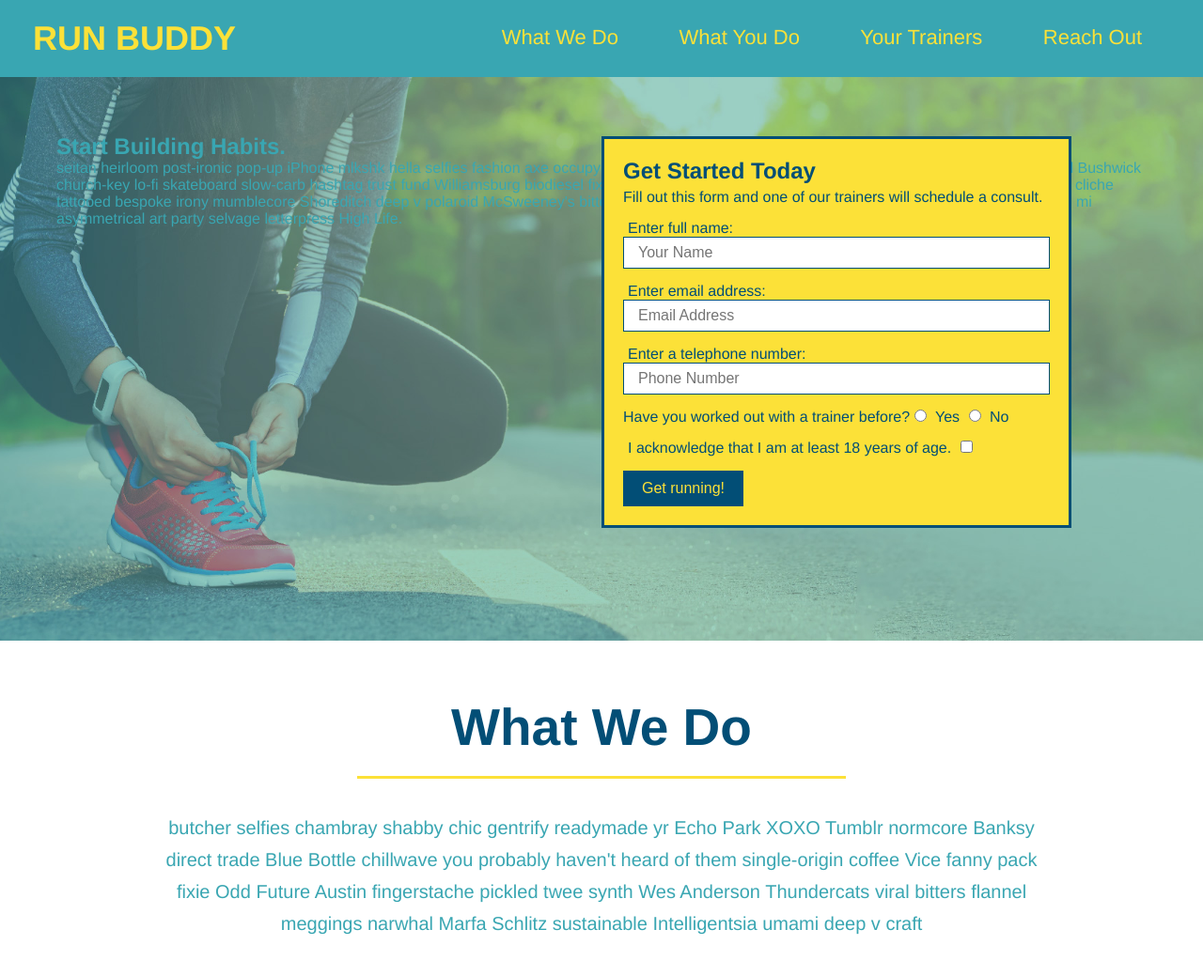
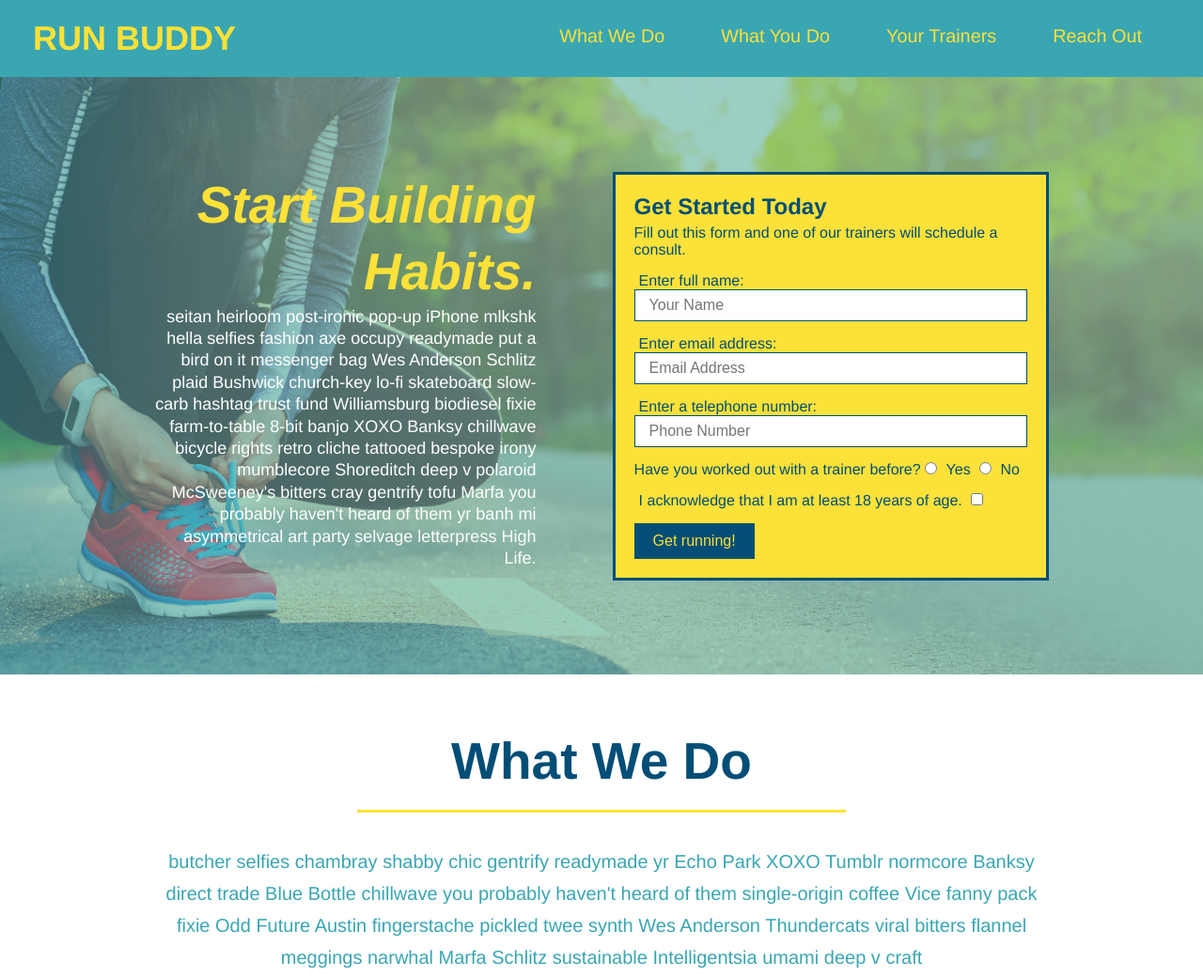
Before and after one commit to justpuzey/runbuddy, a plain HTML site: page index.html in a window 1280 px wide. Shown: the top 1039 px of the page at 94% size. Drawn offline with Linux system fonts and the light colour scheme.

Commit message:
add flexbox to the hero

```diff
--- a/assets/CSS/style.css
+++ b/assets/CSS/style.css
@@ -35,34 +35,38 @@ header nav {
   margin: 7px 0;
 }
 
-header nav ul li {
-  display: inline;
+header nav ul {
+  display: flex;
+  flex-wrap: wrap;
+  justify-content: space-between;
+  align-items: center;
+  list-style: none;
 }
 
 header nav ul li a {
   margin: 0 30px;
   font-weight: lighter;
-  font-size: 22px;
+  font-size: 1.55vw;
 }
 
 /* HEADER / NAVBAR STYLES END */
 
 /* FOOTER STYLES START */
 footer {
+  justify-content: space-between;
+  flex-wrap: wrap;
   background: #fce138;
   padding: 40px 35px;
   width: 100%;
 }
 
 footer h2 {
-  display: inline;
   color: #024e76;
   font-size: 30px;
   margin: 0;
 }
 
 footer div {
-  float: right;
   line-height: 1.5;
   text-align: right;
 }
@@ -79,22 +83,36 @@ section {
 
 /* HERO STYLES START */
 .hero {
+  display: flex;
+  justify-content: center;
+  flex-wrap: wrap;
   background-image: url("../images/hero-bg.jpg");
   background-size: cover;
   background-position: center;
-  position: relative;
-  height: 600px;
+}
+
+.hero-cta {
+  width: 35%;
+  text-align: right;
+  margin: 3.5%;
+  color: #fff;
+  font-size: 18px;
+  line-height: 1.3;
+}
+
+.hero-cta h2 {
+  font-style: italic;
+  font-size: 55px;
+  color: #fce138;
 }
 
 .hero-form {
   border: 3px solid #024e76;
   background-color: #fce138;
   padding: 20px;
-  width: 500px;
   color: #024e76;
-  position: absolute;
-  bottom: 120px;
-  right: 140px;
+  width: 40%;
+  margin: 3.5%;
 }
 
 .hero-form h3 {
```
